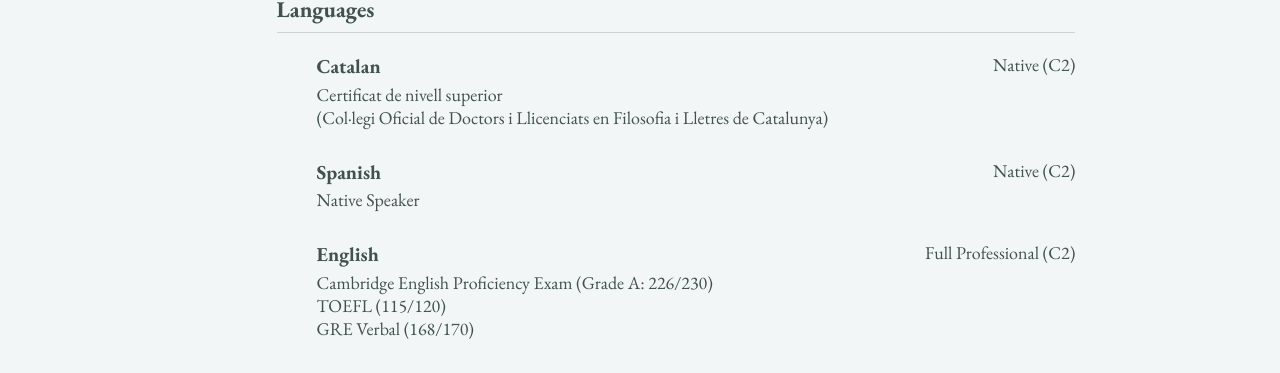
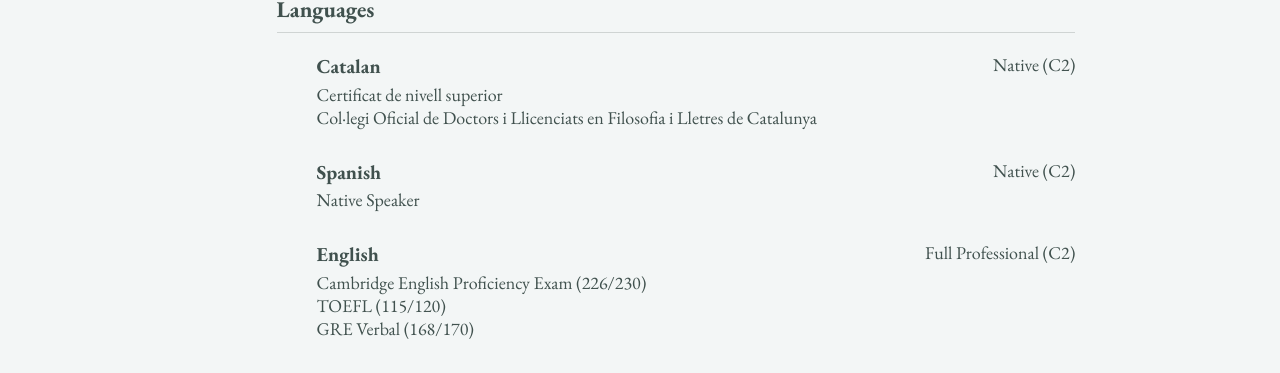
Before and after one commit to epujol90/epujol90.github.io, a Jekyll site: the page built from _pages/cv-json.md, in a window 1280 px wide and 900 px high, scrolled down 4399 px. Shown: the part 192-565 px from the top of the window. Built offline with Jekyll 4.4.1, drawn with Linux system fonts in a browser that asks for light colours; a script bundle is joined from its source files by our own code; library files that are not in the unit come from our copies.

Commit message:
Update cv.json

```diff
--- a/_data/cv.json
+++ b/_data/cv.json
@@ -300,7 +300,7 @@
       "language": "Catalan",
       "fluency": "Native",
       "cefr": "C2",
-      "certificate": "Certificat de nivell superior<br>(Col·legi Oficial de Doctors i Llicenciats en Filosofia i Lletres de Catalunya)"
+      "certificate": "Certificat de nivell superior<br>Col·legi Oficial de Doctors i Llicenciats en Filosofia i Lletres de Catalunya"
     },
     {
       "language": "Spanish",
@@ -312,7 +312,7 @@
       "language": "English",
       "fluency": "Full Professional",
       "cefr": "C2",
-      "certificate": "Cambridge English Proficiency Exam (Grade A: 226/230)<br>TOEFL (115/120)<br>GRE Verbal (168/170)"
+      "certificate": "Cambridge English Proficiency Exam (226/230)<br>TOEFL (115/120)<br>GRE Verbal (168/170)"
     },
     {
       "language": "French",
```
